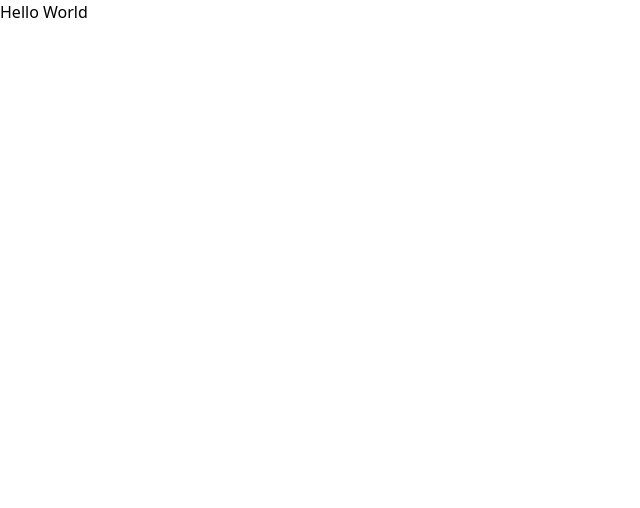
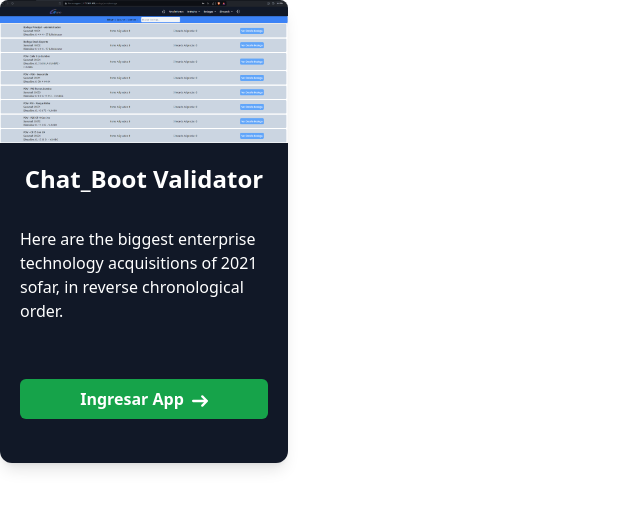
Before and after one commit to llOrtegall/Menu_App_Empresa, an Astro site: page / in a window 1280 px wide. Shown: the whole page, without its empty margins (0-640 px from the left). Built offline with nearby package versions, Linux system fonts and the light colour scheme; Astro itself is replaced by a stand-in of ours.

Commit message:
componetizar ejemplo

```diff
--- /dev/null
+++ b/src/components/Button.astro
@@ -0,0 +1,18 @@
+---
+
+---
+
+<svg
+  class="rtl:rotate-180 w-4 h-4 ms-2"
+  aria-hidden="true"
+  xmlns="http://www.w3.org/2000/svg"
+  fill="none"
+  viewBox="0 0 14 10"
+>
+  <path
+    stroke="currentColor"
+    stroke-linecap="round"
+    stroke-linejoin="round"
+    stroke-width="2"
+    d="M1 5h12m0 0L9 1m4 4L9 9"></path>
+</svg>
--- a/src/pages/index.astro
+++ b/src/pages/index.astro
@@ -1,12 +1,28 @@
 ---
-import Layout from '../layouts/Layout.astro';
+import Layout from "../layouts/Layout.astro";
+import ArrowIcon from "../components/Button.astro";
 ---
 
-<Layout title="Welcome to Astro.">
+<Layout title="Aplicaciones Gane (Servired - Multired)">
 	<main>
-		<h1>Hello World</h1>
+		<section class="w-72 bg-gray-900 border-gray-200 rounded-xl shadow-lg">
+			<figure><img class="rounded-t-lg" src="example.png" alt="logo aplición" /></figure>
+
+			<article class="p-5 flex flex-col items-center">
+				<h5 class="text-2xl font-bold text-white">Chat_Boot Validator</h5>
+				<p class="py-8 font-normal text-white">
+					Here are the biggest enterprise technology acquisitions of 2021 sofar,
+					in reverse chronological order.
+				</p>
+				<a href="#" class="bg-green-600 p-2 my-6 flex items-center justify-center font-semibold text-white w-full h-full rounded-md">
+					<p>Ingresar App</p>
+					<figure class="pt-1">
+						<ArrowIcon />
+					</figure>
+				</a>
+			</article>
+		</section>
 	</main>
 </Layout>
 
-<style>
-</style>
+<style></style>
```
Also changed, not shown: public/example.png (added).
